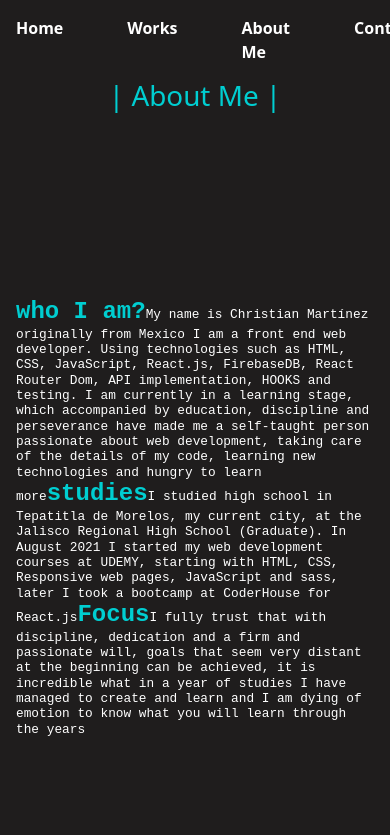
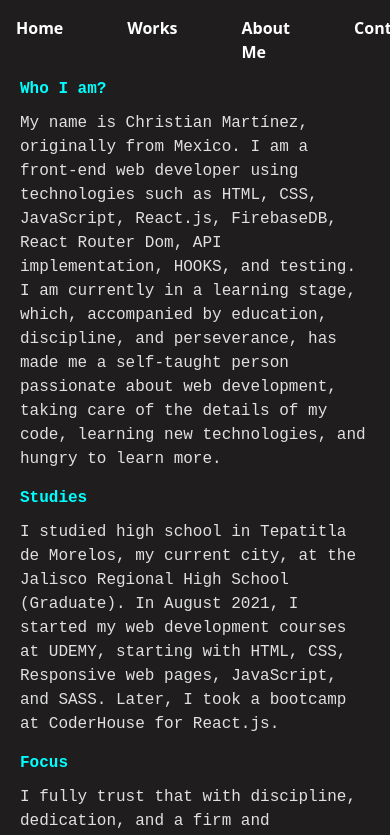
Before and after one commit to Xhan88/web-site-martinez, a React (Vite) app: page /AboutMe in a window 390 px wide. Shown: the top 835 px of the page. Built offline with nearby package versions, Linux system fonts and the light colour scheme.

Commit message:
22-ago-24

```diff
--- a/src/components/AboutMe/AboutMe.css
+++ b/src/components/AboutMe/AboutMe.css
@@ -1,82 +1,61 @@
-.AboutToMe {
+.AboutMe {
+  padding: 20px;
+  text-align: center;
   background-color: #1f1d1d;
+  color: rgb(224, 224, 224);
   height: 100vh;
-  color: white;
-  display: grid;
-  grid-template-columns: 1fr 1fr; /* Dos columnas de igual tamaño */
-  gap: 2rem; /* Espacio entre las columnas */
-  align-items: center; /* Alinea el contenido verticalmente en el centro */
+  font-family: 'Courier New', Courier, monospace;
 }
 
-.descriptionMe {
-  font-size: 1rem;
-  font-family: 'Courier New', Courier, monospace;
-  max-width: 100%;
+.title {
+  color: aqua;
+}
+span{
+  color: aqua;
+}
+
+.content-section {
+  display: flex;
+  justify-content: center;
+  align-items: flex-start;
+  gap: 2rem;
+  flex-wrap: wrap; /* Para que sea responsivo */
+  margin-top: 5%;
+}
+/* @media (max-width: 2340px) {
+  .content-section{
+    font-size: 1.3rem;
+  }
+  .imgMe{
+    flex: 1;
+    width: 3rem;
+  }
+} */
+
+.text {
+  flex: 1;
+  min-width: 300px; /* Ajustar para responsividad */
+  max-width: 500px; /* Ancho máximo para el texto */
+  text-align: left; /* Alineación del texto a la izquierda */
+}
+
+.image {
+  flex: 1;
+  min-width: 200px; /* Ajustar para responsividad */
+  max-width: 400px; /* Ancho máximo para la imagen */
 
 }
 
-.subtitles {
-  font-size: 2rem;
-  font-weight: bold;
-  color: darkturquoise;
+.imgMe {
+  margin-top: 3rem;
+  width: 100%;
+  height: auto;
+  border-radius: 10px; /* Bordes redondeados para la imagen */
 }
 
-.imgMe {
-  max-width: 100%;
-  height: auto;
-  border-radius: 10px;
-  margin: 0;
+.subtitles {
+  font-weight: bold;
+  display: block;
+  margin-top: 15px;
+  margin-bottom: 10px;
 }
-
-span {
-  font-weight: bold;
-}
-
-.about-me-title {
-  color: darkturquoise;
-  padding: 1rem 0;
-  text-align: center;
-  margin: 1rem 0;
-}
-
-@media (max-width: 768px) {
-  .AboutToMe {
-    grid-template-columns: 1fr; /* Una sola columna en pantallas pequeñas */
-    margin-top: -50px;
-    padding: 2rem 3%;
-  }
-
-  .descriptionMe {
-    font-size: 0.9rem;
-    margin: 0 auto;
-  }
-
-  .subtitles {
-    font-size: 1.5rem;
-  }
-
-  .imgMe {
-    max-width: 80%;
-  }
-}
-
-@media (max-width: 414px) {
-  .AboutToMe {
-    margin-top: -30px;
-    padding: 1rem; /* Ajusta el padding para pantallas muy pequeñas */
-  }
-
-  .descriptionMe {
-    font-size: 0.8rem;
-    margin: 0;
-  }
-
-  .about-me-title {
-    margin-left: 0;
-    padding: 1rem;
-  }
-
-  .imgMe {
-    display: none; /* Oculta la imagen en pantallas muy pequeñas */
-  }
-}
--- a/src/components/AboutMe/AboutMe.jsx
+++ b/src/components/AboutMe/AboutMe.jsx
@@ -1,28 +1,29 @@
-import React from 'react'
-import '../AboutMe/AboutMe.css';
-import 'animate.css'
+import './AboutMe.css';
+import 'animate.css';
+import React from 'react';
 
 const AboutMe = () => {
   return (
+    <>
+      <div className='AboutMe'>
+        <div className='title'>
+          <h5>About Me</h5>
+        </div>
+        <div className='content-section'>
+          <div className='text'>
+            <p>
+              <span className='subtitles'>Who I am?</span> My name is Christian Martínez, originally from Mexico. I am a front-end web developer using technologies such as HTML, CSS, JavaScript, React.js, FirebaseDB, React Router Dom, API implementation, HOOKS, and testing. I am currently in a learning stage, which, accompanied by education, discipline, and perseverance, has made me a self-taught person passionate about web development, taking care of the details of my code, learning new technologies, and hungry to learn more.
+              <span className='subtitles'>Studies</span> I studied high school in Tepatitla de Morelos, my current city, at the Jalisco Regional High School (Graduate). In August 2021, I started my web development courses at UDEMY, starting with HTML, CSS, Responsive web pages, JavaScript, and SASS. Later, I took a bootcamp at CoderHouse for React.js.
+              <span className='subtitles'>Focus</span> I fully trust that with discipline, dedication, and a firm and passionate will, goals that seem very distant at the beginning can be achieved. It is incredible what I have managed to create and learn in a year of studies, and I am thrilled to know what I will learn through the years.
+            </p>
+          </div>
+          <div className='image'>
+            <img className='imgMe' src='./profil.jpg' alt='Profile' />
+          </div>
+        </div>
+      </div>
+    </>
+  );
+};
 
-
-     <div className='AboutToMe'>
-      <h1 className='about-me-title'>| About Me |</h1>
-          <h6 className='descriptionMe animate__animated animate__fadeIn'>
-
-              <span className='subtitles'>who I am?</span>
-                My name is Christian Martínez originally from Mexico I am a front end web developer. Using technologies such as HTML, CSS, JavaScript, React.js, FirebaseDB, React Router Dom, API implementation, HOOKS and testing. I am currently in a learning stage, which accompanied by education, discipline and perseverance have made me a self-taught person passionate about web development, taking care of the details of my code, learning new technologies and hungry to learn more
-
-                <span className='subtitles'>studies</span>
-                I studied high school in Tepatitla de Morelos, my current city, at the Jalisco Regional High School (Graduate). In August 2021 I started my web development courses at UDEMY, starting with HTML, CSS, Responsive web pages, JavaScript and sass, later I took a bootcamp at CoderHouse for React.js
-
-                <span className='subtitles'>Focus</span>
-                I fully trust that with discipline, dedication and a firm and passionate will, goals that seem very distant at the beginning can be achieved, it is incredible what in a year of studies I have managed to create and learn and I am dying of emotion to know what you will learn through the years
-        </h6>
-     <img className='imgMe animate__animated animate__fadeInRight' src="https://firebasestorage.googleapis.com/v0/b/pedicure-susy.appspot.com/o/mywebpack%2Fprofil.jpg?alt=media&token=7caac150-583d-44c5-9968-43a86fb89dd7&_gl=1*1iro7uw*_ga*NjMxMDY4NzMxLjE2NzkwNjIxODE.*_ga_CW55HF8NVT*MTY4NTQyMjUzNC44LjEuMTY4NTQyMzAwNS4wLjAuMA.." alt="" />
-    </div>
-  )
-
-}
-
-export default AboutMe
+export default AboutMe;
```
